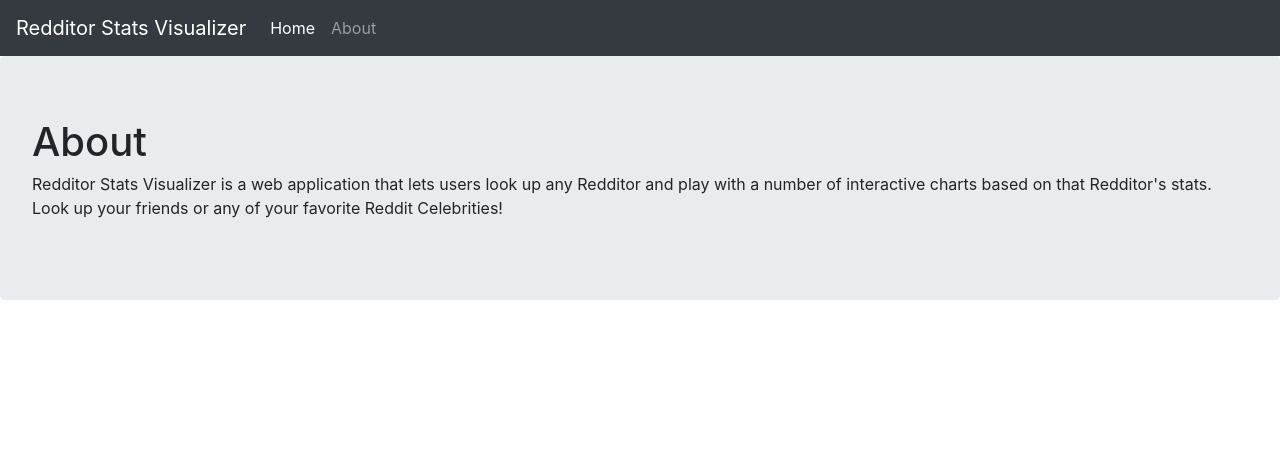
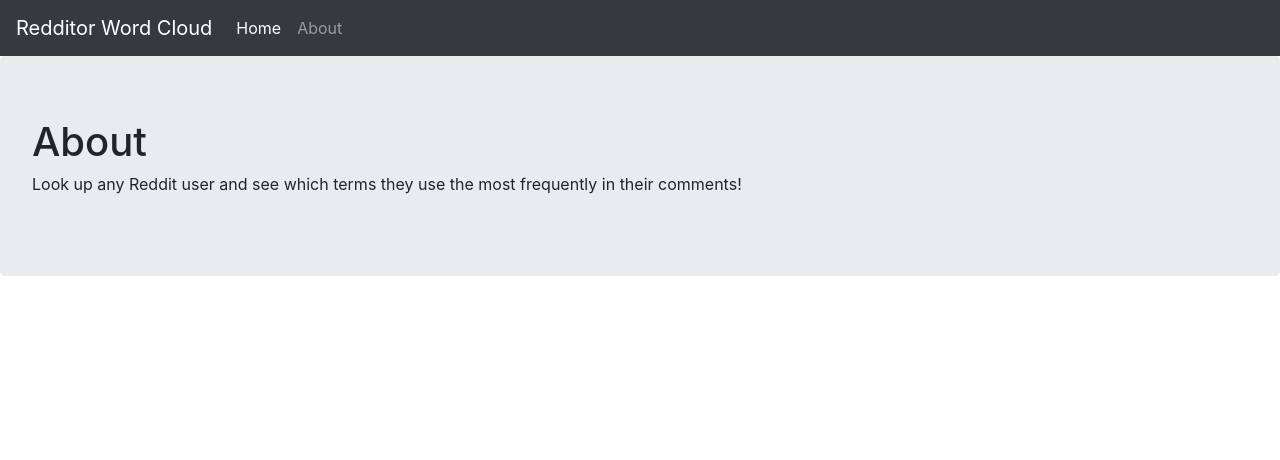
Before and after one commit to patchneranartkomol/reddit-word-cloud, a Flask app: page /about in a window 1280 px wide. Shown: the top 460 px of the page. Run offline with Flask 2, Linux system fonts and the light colour scheme; parts of the project's set-up code (start-up, migrations or seed data) failed here and were passed over; some libraries are stand-ins or nearby versions.

Commit message:
Edit copy text and layout

```diff
--- a/templates/about.html
+++ b/templates/about.html
@@ -6,7 +6,7 @@
 <div class="jumbotron">
   <h1>About</h1>
    <p>
-    Redditor Stats Visualizer is a web application that lets users look up any Redditor and play with a number of interactive charts based on that Redditor's stats. Look up your friends or any of your favorite Reddit Celebrities!
+    Look up any Reddit user and see which terms they use the most frequently in their comments!
   </p>
 </div>
 {% endblock %}
--- a/templates/index.html
+++ b/templates/index.html
@@ -17,7 +17,7 @@
     <div class="page-header">
         <h1>Redditor Search</h1>
         <p class="important">
-            Look up any Redditor and play with interactive graphs!
+            Look up any Redditor and see their top comments in a word cloud!
         </p>
     </div>
   <form method="get" action="" id=username onsubmit="disableEmptyInputs(this)">
--- a/templates/index_alert.html
+++ b/templates/index_alert.html
@@ -16,7 +16,7 @@
 <div class="jumbotron">
   	<h1>Redditor Search</h1>
   	<p class="important">
-    	Look up any Redditor and play with interactive graphs!
+    	Look up any Redditor and see their top comments in a word cloud!
   	</p>
 	<form method="get" action="" id='username' onsubmit="disableEmptyInputs(this)">
     	{{ render_field(form.username) }}
--- a/templates/index_content.html
+++ b/templates/index_content.html
@@ -16,7 +16,7 @@
 <div class="jumbotron">
   	<h1>Redditor Search</h1>
   	<p class="important">
-    	Look up any Redditor and play with interactive graphs!
+    	Look up any Redditor and see their top comments in a word cloud!
   	</p>
 	<form method="get" action="" id='username' onsubmit="disableEmptyInputs(this)">
     	{{ render_field(form.username) }}
--- a/templates/layout.html
+++ b/templates/layout.html
@@ -3,7 +3,7 @@
 	<head>
 		{% block head %}
 	    <meta charset="utf-8">
-	    <title>Redditor Stats Visualizer</title>
+	    <title>Reddit Comment Word Cloud Visualizer</title>
 	    <meta name="viewport" content="width=device-width, initial-scale=1, shrink-to-fit=no">
 	    <link href="{{ url_for('static', filename='css/bootstrap.min.css') }}" rel="stylesheet">
 	    <link href="{{ url_for('static', filename='css/sticky-footer-navbar.css') }}" rel="stylesheet">
@@ -15,7 +15,7 @@
 	</head>
     <body>
         <nav class="navbar navbar-expand-lg navbar-dark bg-dark">
-		  <a class="navbar-brand" href="#">Redditor Stats Visualizer</a>
+		  <a class="navbar-brand" href="#">Redditor Word Cloud</a>
 		  <button class="navbar-toggler" type="button" data-toggle="collapse" data-target="#navbarSupportedContent" aria-controls="navbarSupportedContent" aria-expanded="false" aria-label="Toggle navigation">
 		    <span class="navbar-toggler-icon"></span>
 		  </button>
```
